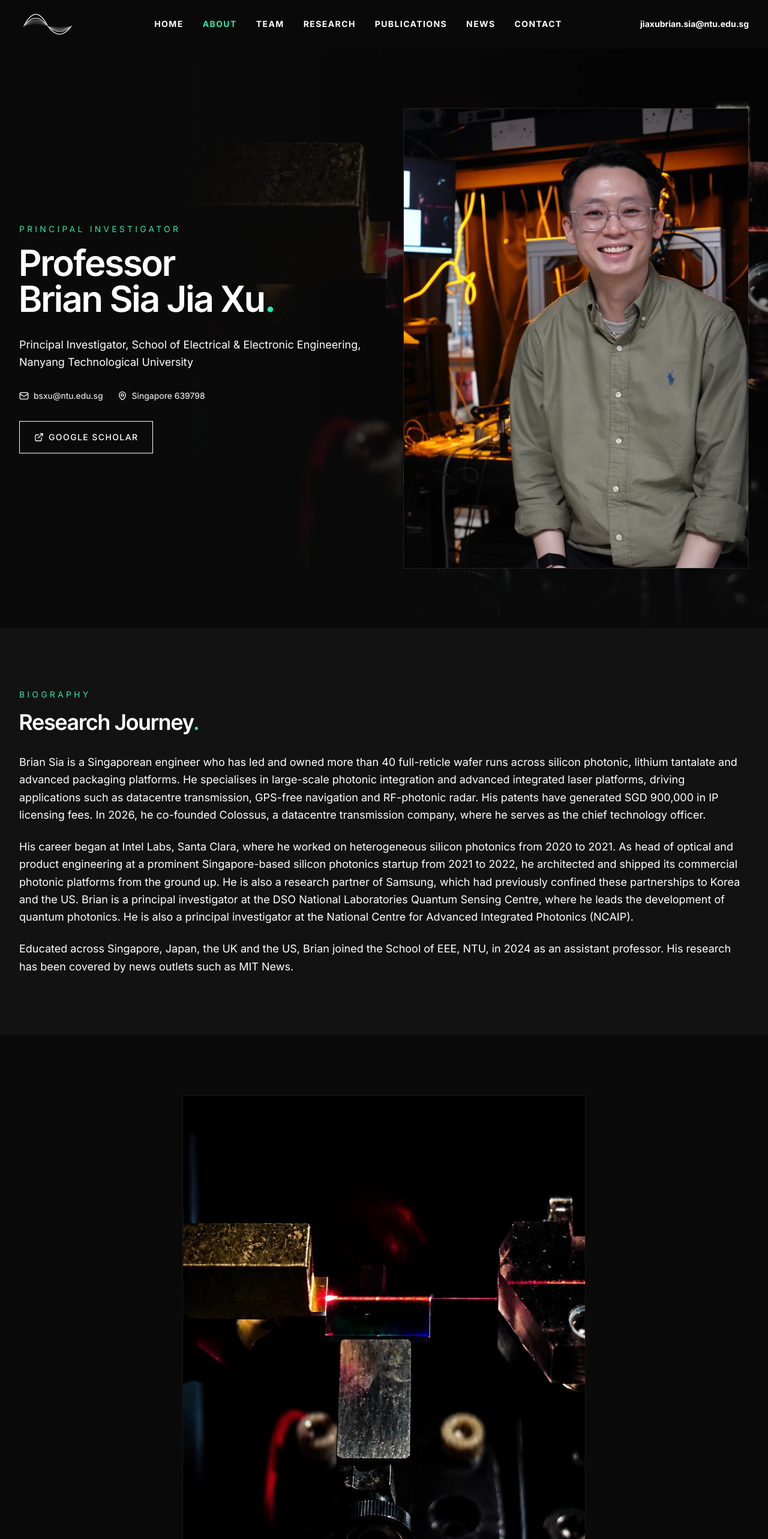
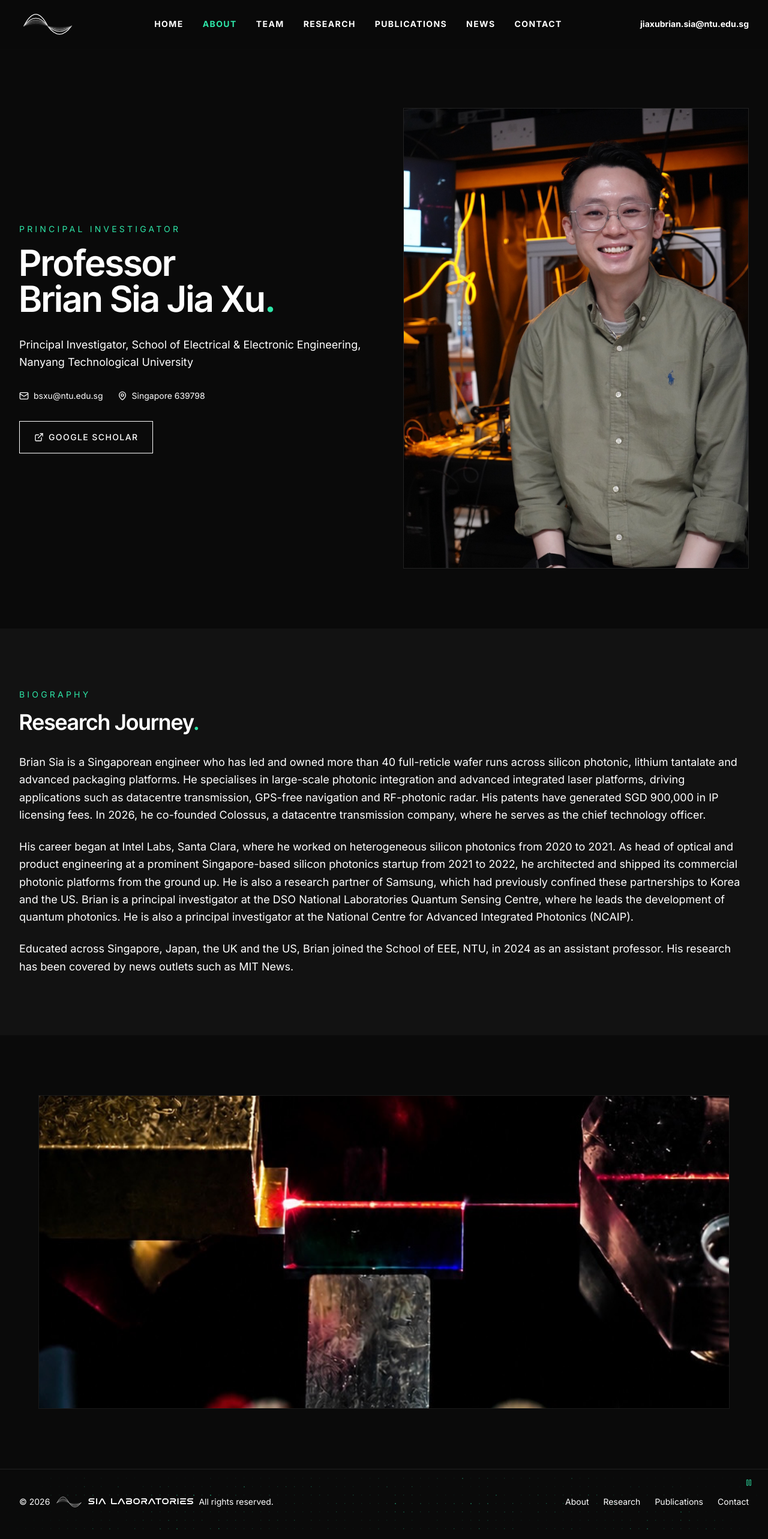
Before and after one commit to jxbsia/Group-Website, a React (Vite) app: page /about in a window 1280 px wide. Shown: the top 2566 px of the page at 60% size. Built offline with nearby package versions, Linux system fonts and the light colour scheme.

Commit message:
Frame the About laser photo without a caption

```diff
--- a/src/index.css
+++ b/src/index.css
@@ -621,32 +621,11 @@
   .home-news-list li > div { animation: none; opacity: 1; }
 }
 
-/* A second, subdued use of the supplied lab photograph behind the About portrait. */
-.about-portrait-backdrop {
-  position: absolute;
-  z-index: -1;
-  inset: 0 0 0 23%;
-  pointer-events: none;
+/* Frame the beam and optical mounts, rather than the full portrait-oriented source. */
+.about-lab-frame { aspect-ratio: 2.2; }
+.about-lab-photo { object-position: center 35%; }
+
+@media (max-width: 639px) {
+  .about-lab-frame { aspect-ratio: 4 / 3; }
+  .about-lab-photo { object-position: center 33%; }
 }
-.about-portrait-backdrop img {
-  width: 100%;
-  height: 100%;
-  object-fit: cover;
-  object-position: center 34%;
-  opacity: .55;
-}
-.about-portrait-backdrop::after {
-  position: absolute;
-  inset: 0;
-  content: '';
-  background:
-    linear-gradient(90deg, hsl(var(--background)), hsl(var(--background) / .56) 37%, transparent 76%),
-    linear-gradient(0deg, hsl(var(--background)), transparent 36%);
-}
-@media (max-width: 1023px) {
-  .about-portrait-backdrop { inset: 0; }
-  .about-portrait-backdrop img { object-position: 50% 22%; opacity: .38; }
-  .about-portrait-backdrop::after {
-    background: linear-gradient(180deg, hsl(var(--background) / .82), transparent 55%, hsl(var(--background)));
-  }
-}
--- a/src/pages/About.tsx
+++ b/src/pages/About.tsx
@@ -10,11 +10,8 @@ const About = () => {
   return (
     <div className="min-h-screen pt-20">
       {/* Hero Section */}
-      <section className="about-portrait-hero relative isolate overflow-hidden vlt-gap-100 bg-background">
-        <div className="about-portrait-backdrop" aria-hidden="true">
-          <img src={opticalSetup} alt="" width={853} height={1233} />
-        </div>
-        <div className="relative max-w-7xl mx-auto px-6 lg:px-8">
+      <section className="about-portrait-hero vlt-gap-100 bg-background">
+        <div className="max-w-7xl mx-auto px-6 lg:px-8">
           <div className="grid lg:grid-cols-2 gap-16 items-center">
             {/* Left: Experience Block */}
             <div>
@@ -117,10 +114,9 @@ const About = () => {
       <section className="vlt-gap-100 bg-background" aria-label="Inside the lab">
         <div className="max-w-7xl mx-auto px-6 lg:px-8">
           <AnimatedBlock animation="fade-in-up-sm">
-            <figure className="mx-auto max-w-2xl">
-              <div className="overflow-hidden border border-white/10 bg-black">
+            <figure className="about-lab-frame mx-auto max-w-6xl overflow-hidden border border-white/10 bg-black">
               <img
-                  className="about-lab-photo mx-auto block h-auto w-full"
+                className="about-lab-photo block h-full w-full object-cover"
                 src={opticalSetup}
                 alt="Red laser light passing through an optical setup"
                 width={853}
@@ -128,11 +124,6 @@ const About = () => {
                 loading="lazy"
                 decoding="async"
               />
-              </div>
-              <figcaption className="flex flex-wrap items-baseline justify-between gap-2 border-b border-border py-4">
-                <span className="text-xs uppercase tracking-[0.2em] text-accent">Inside the lab</span>
-                <span className="text-sm text-muted-foreground">Laser light in an optical setup.</span>
-              </figcaption>
             </figure>
           </AnimatedBlock>
         </div>
```
Lines whose indentation alone changed are shown as unchanged.
